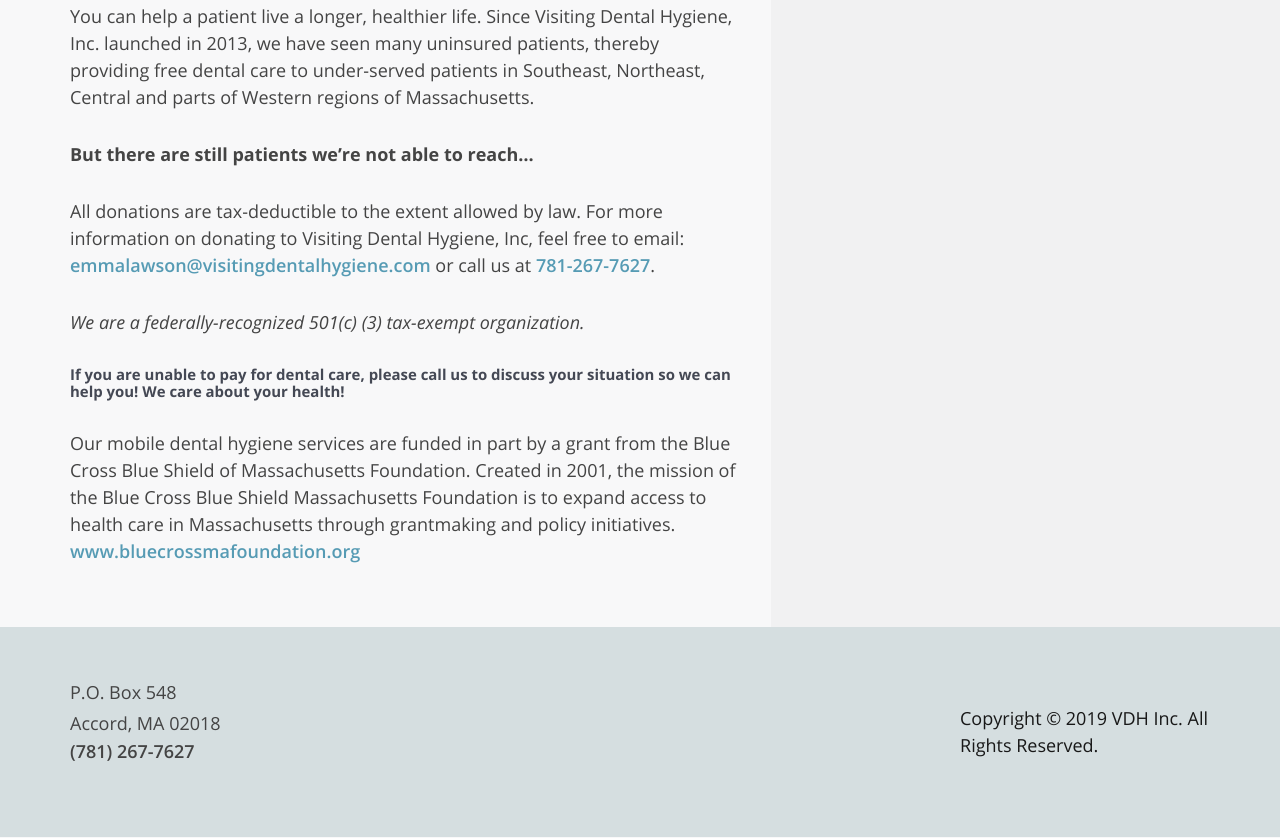
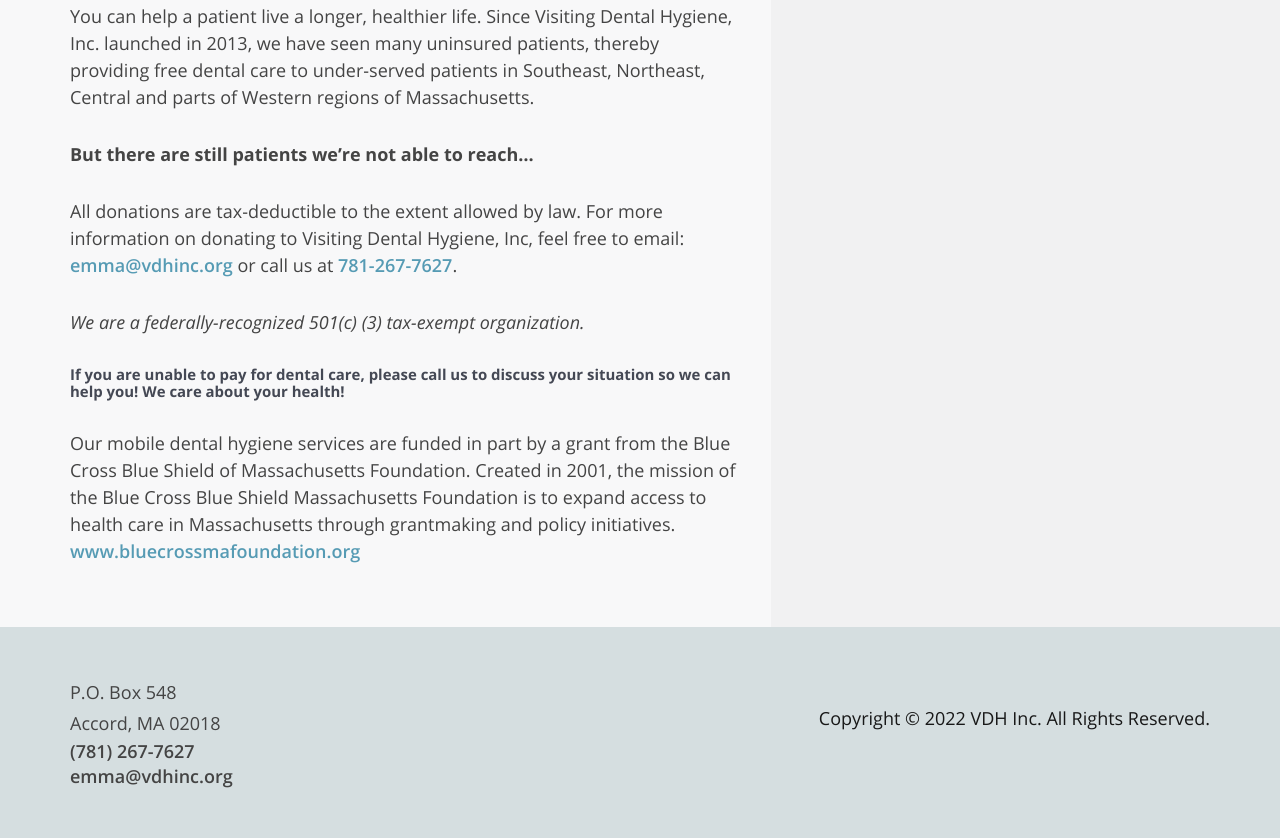
Before and after one commit to vdhdev/vdhdev.github.io, a plain HTML site: page donate.html in a window 1280 px wide. Shown: the part 1622-2460 px from the top of the page. Drawn offline with Linux system fonts and the light colour scheme.

Commit message:
Deploying to gh-pages from @ vdhdev/vdhdev.github.io@64af936d1bfec06002e0ea8b5a09b133ba2a43a0 🚀

```diff
--- a/css/main.css
+++ b/css/main.css
@@ -575,9 +575,11 @@ body {
 .footer .footer-info a {
   color: #444444;
   font-weight: bold;
+  display: block;
 }
 
-.address p {
+.address p,
+.address a {
   margin: 0.25rem 0;
 }
 
@@ -614,6 +616,11 @@ a:hover {
     display: flex;
     justify-content: space-between;
     max-width: 70%;
+  }
+}
+@media (min-width: 600px) {
+  .footer-info {
+    margin-right: 6rem;
   }
 }
 @media (min-width: 1024px) {
@@ -679,7 +686,7 @@ a:hover {
   }
 }
 .copyright {
-  max-width: 250px;
+  max-width: 400px;
 }
 
 .paypal input[type=image] {
--- a/donate.html
+++ b/donate.html
@@ -296,9 +296,7 @@
   <p>
     All donations are tax-deductible to the extent allowed by law. For more
     information on donating to Visiting Dental Hygiene, Inc, feel free to email:
-    <a src="mailto:emmalawson@visitingdentalhygiene.com"
-      >emmalawson@visitingdentalhygiene.com</a
-    >
+    <a src="mailto:emma@vdhinc.org">emma@vdhinc.org</a>
     or call us at <a src="tel:7812677627">781-267-7627</a>.
   </p>
   <p>
@@ -361,12 +359,18 @@
       <p>P.O. Box 548</p>
       <p>Accord, MA 02018</p>
       <a class="Phone" href="tel:17812677627">(781) 267-7627</a>
+      <a class="Email" href="mailto:emma@vdhinc.org">emma@vdhinc.org</a>
     </div>
     <p class="copyright">
-      Copyright © 2019 VDH Inc. All Rights Reserved.
+      Copyright © <span id="year"></span> VDH Inc. All Rights Reserved.
     </p>
   </div>
 </div>
 
+<script>
+  const yearTag = document.getElementById('year');
+  yearTag.textContent = new Date().getFullYear();
+</script>
+
   </body>
 </html>
```
Also changed, not shown: 404.html (+7 -1 lines), about.html (+7 -1 lines), contact.html (+8 -4 lines), forms.html (+7 -1 lines), index.html (+7 -1 lines), 1 other file.
